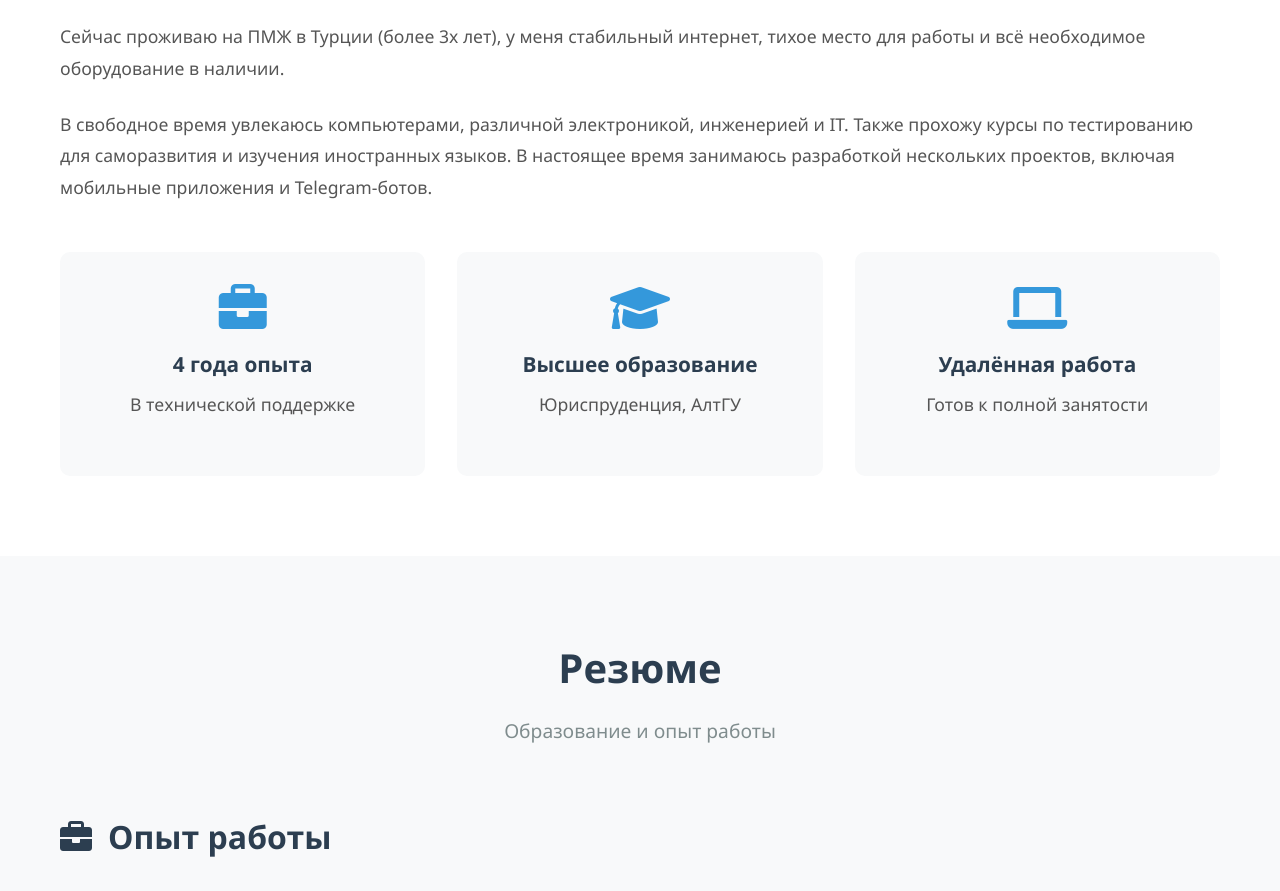
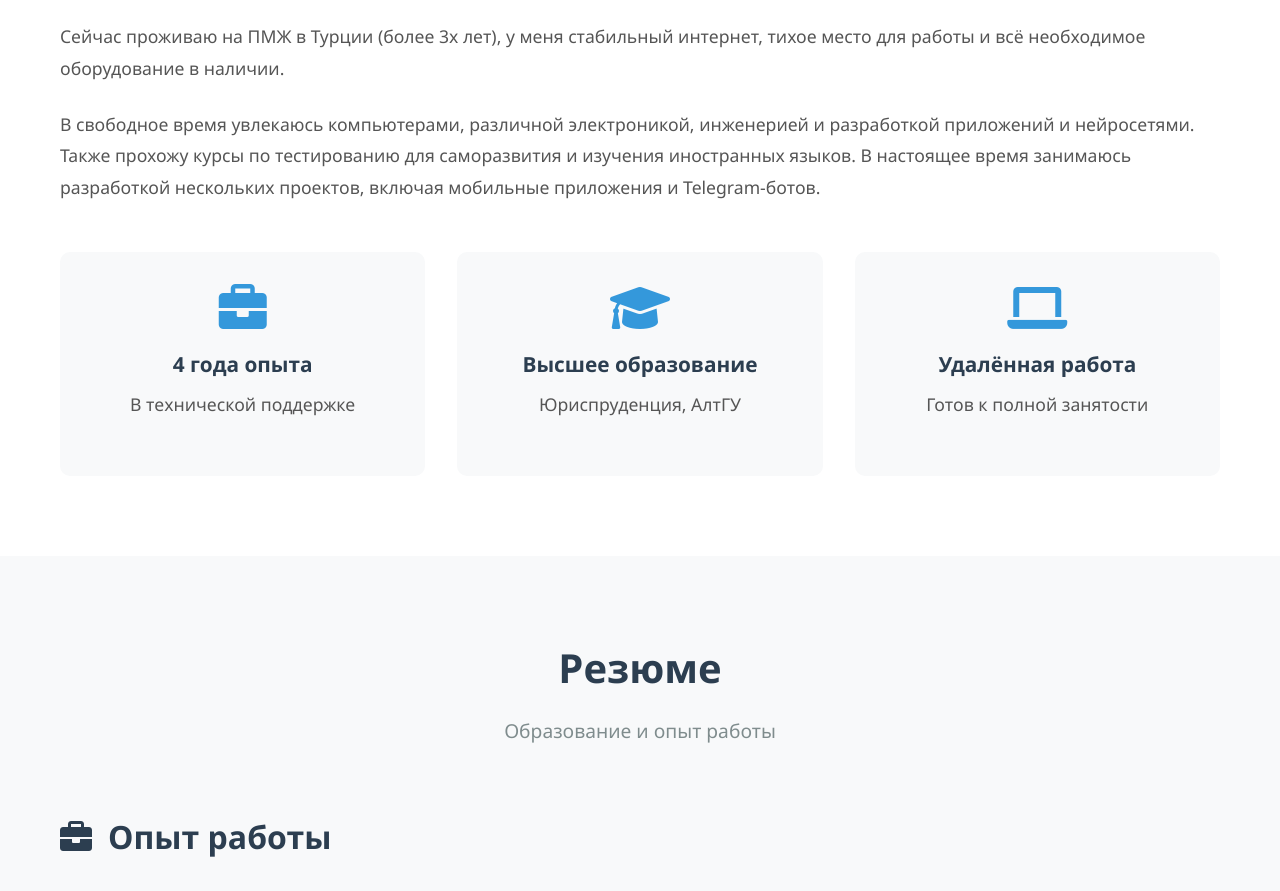
Before and after one commit to WarSaler/khoroshilov, a plain HTML site: page index.html in a window 1280 px wide. Shown: the part 1196-2087 px from the top of the page. Drawn offline with Linux system fonts and the light colour scheme.

Commit message:
Update index.html

```diff
--- a/index.html
+++ b/index.html
@@ -88,7 +88,7 @@
 
                     <p>Сейчас проживаю на ПМЖ в Турции (более 3х лет), у меня стабильный интернет, тихое место для работы и всё необходимое оборудование в наличии.</p>
 
-                    <p>В свободное время увлекаюсь компьютерами, различной электроникой, инженерией и IT. Также прохожу курсы по тестированию для саморазвития и изучения иностранных языков. В настоящее время занимаюсь разработкой нескольких проектов, включая мобильные приложения и Telegram-ботов.</p>
+                    <p>В свободное время увлекаюсь компьютерами, различной электроникой, инженерией и разработкой приложений и нейросетями. Также прохожу курсы по тестированию для саморазвития и изучения иностранных языков. В настоящее время занимаюсь разработкой нескольких проектов, включая мобильные приложения и Telegram-ботов.</p>
 
                     <div class="about-highlights">
                         <div class="highlight">
```
